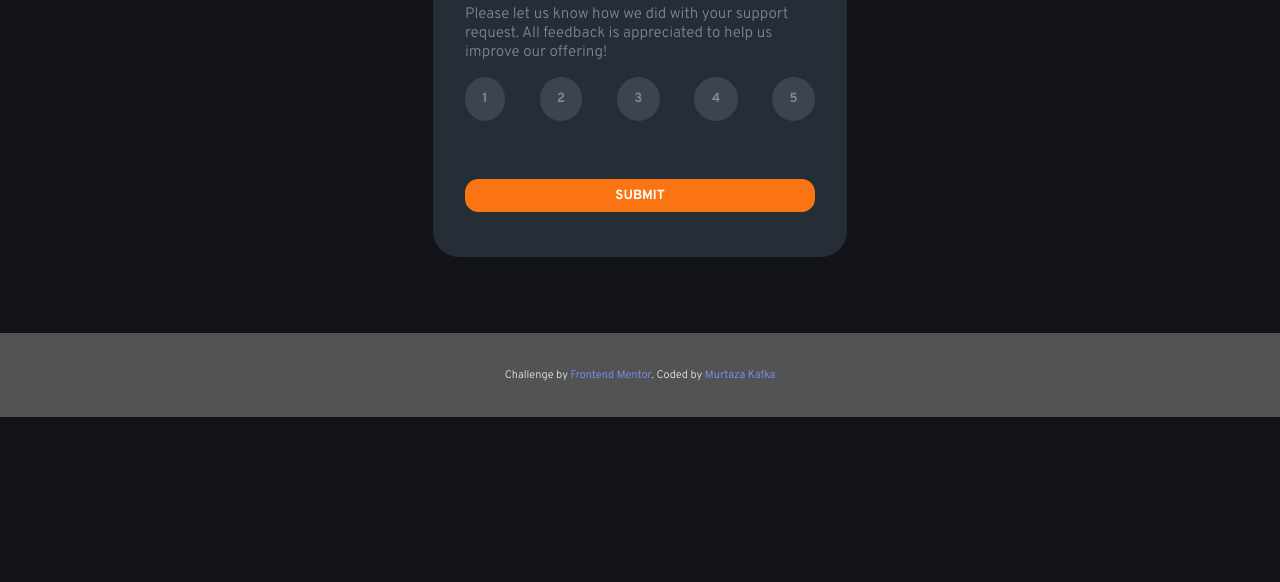
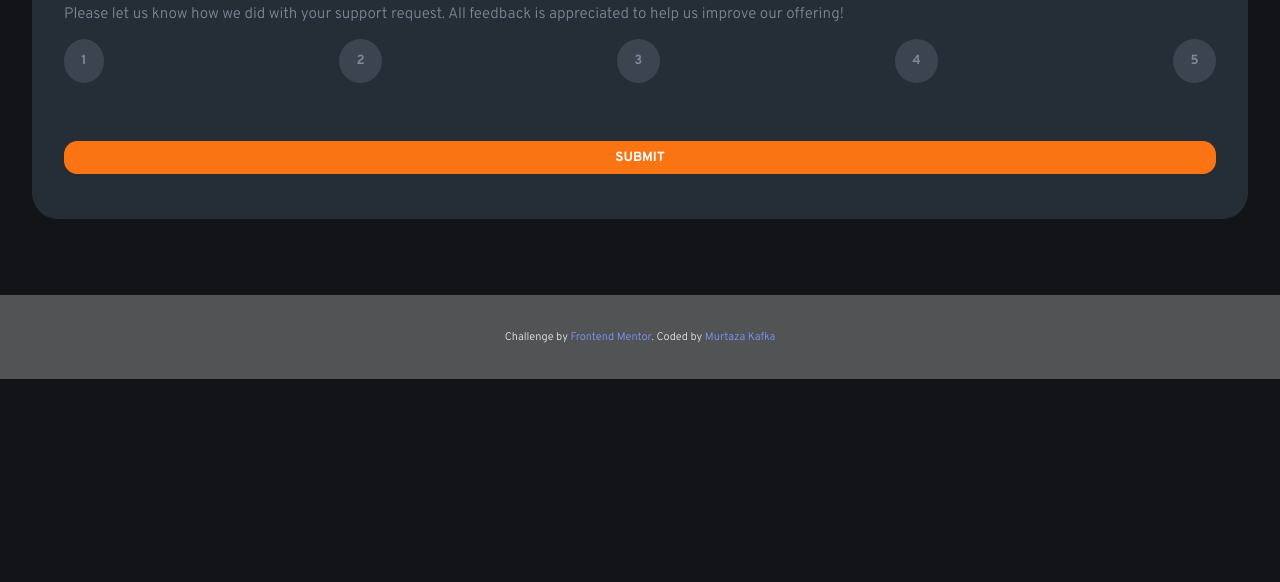
Before and after one commit to MurtazaKafka/interactive-rating-component-main, a plain HTML site: page index.html in a window 1280 px wide. Shown: the part 218-800 px from the top of the page. Drawn offline with Linux system fonts and the light colour scheme.

Commit message:
update index.css

```diff
--- a/index.css
+++ b/index.css
@@ -12,7 +12,7 @@ h1{
 
 .container{
     background-color: hsl(213, 19%, 18%);
-    max-width: 350px;
+    max-width: 95vw;
     width: 90vw;
     margin: 5em auto;
     min-height: 200px;
@@ -107,9 +107,8 @@ footer{
     color:hsla(25, 97%, 53%, 0.846);
 }
 
-@media (max-width: 250px) {
+@media (max-width: 450px) {
     body{
-        width: 95%;
         margin: 0;
     }
     .container{
```
